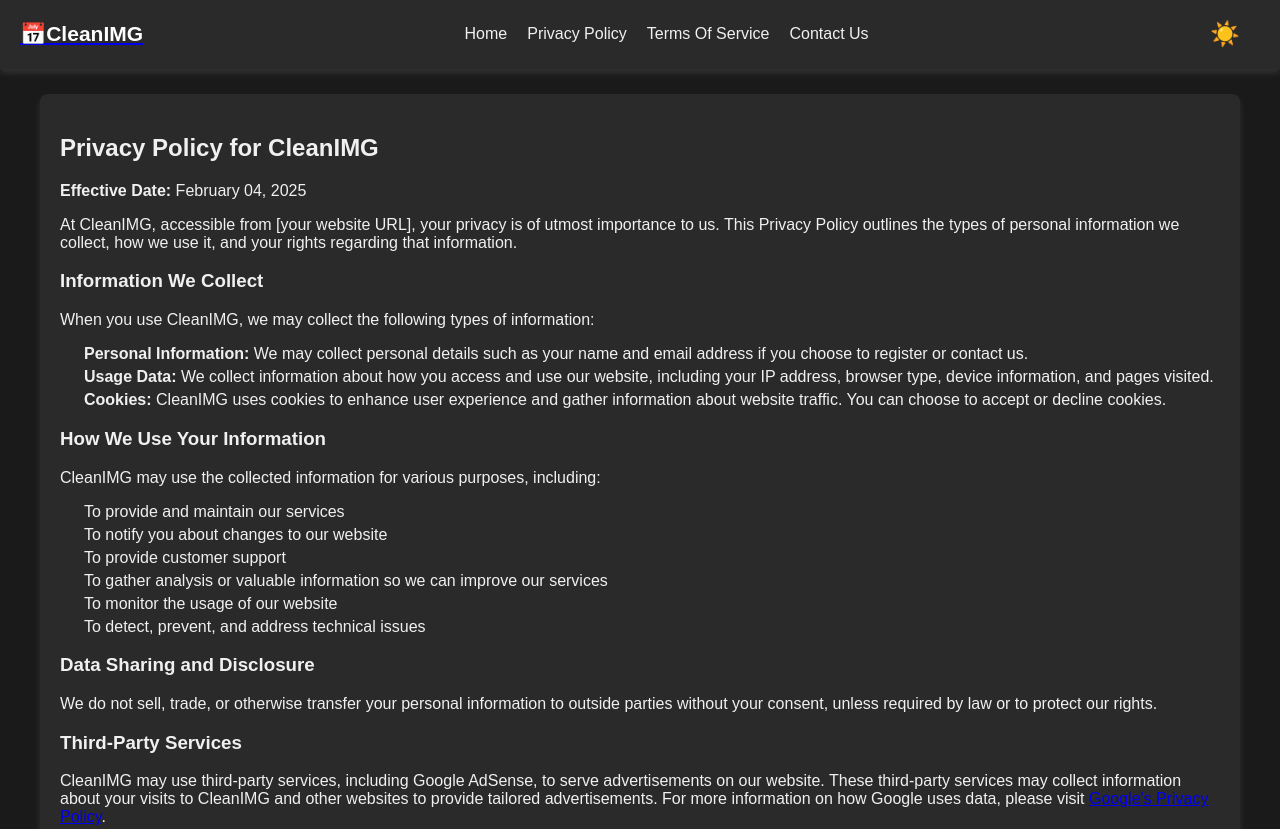
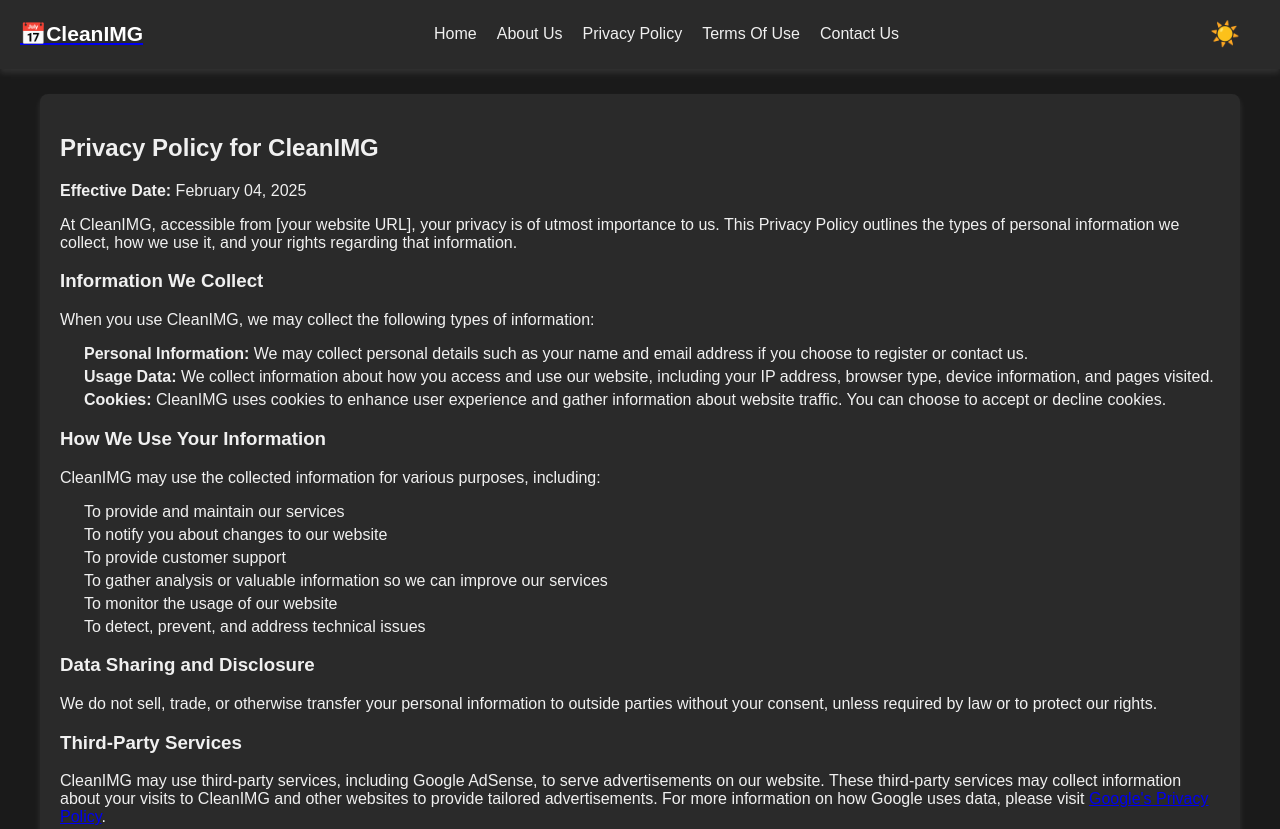
Before and after one commit to aikubizid/cleanimg, a plain HTML site: page privacy-policy.html in a window 1280 px wide. Shown: the top 829 px of the page. Drawn offline with Linux system fonts and the light colour scheme.

Commit message:
Update privacy-policy.html

```diff
--- a/privacy-policy.html
+++ b/privacy-policy.html
@@ -285,10 +285,11 @@ ul {
         <div class="nav-title">
 		<a href="https://cleanimg.pages.dev/"><h1><font color="white">📅CleanIMG</font></h1></a></div>
 
-        <div class="nav-links">
+       <div class="nav-links">
             <a href="https://cleanimg.pages.dev/">Home</a>
+		<a href="about-us/">About Us</a>
             <a href="privacy-policy">Privacy Policy</a>
-            <a href="terms-of-service">Terms Of Service</a>
+            <a href="terms-of-use">Terms Of Use</a>
 			<a href="contact-us">Contact Us</a>
         </div>
         <button id="toggleMode">☀️</button>
```
